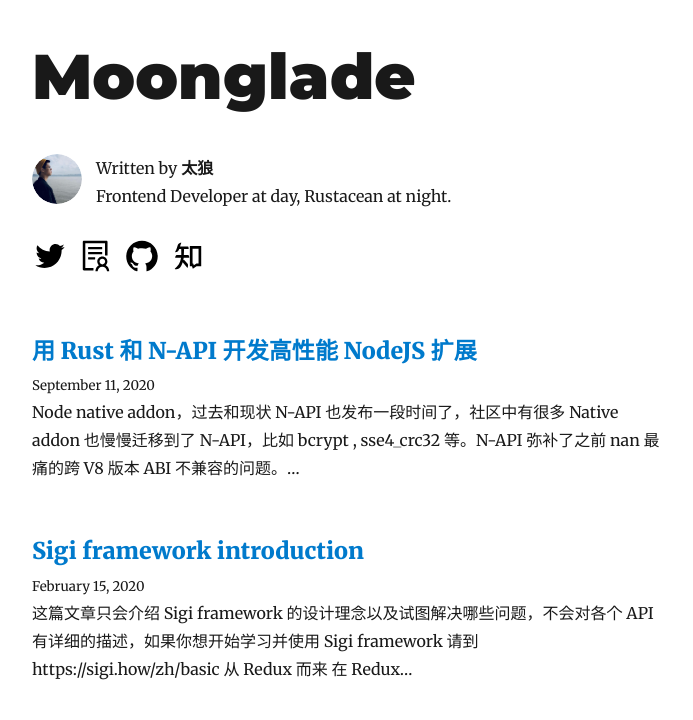
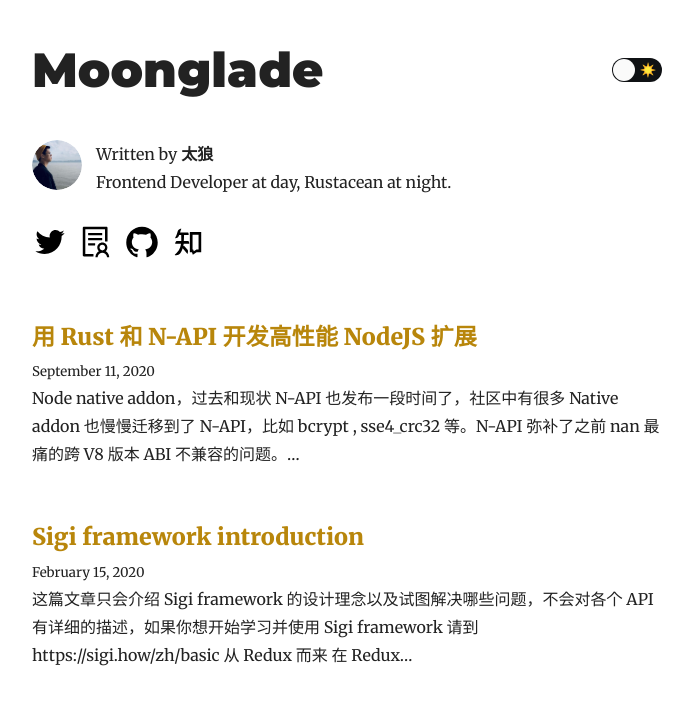
Before and after one commit to Brooooooklyn/blog, a Gatsby site: page / in a window 1280 px wide. Shown: the top 720 px of the page, without its empty margins (293-986 px from the left). Built offline with nearby package versions, Linux system fonts and the light colour scheme; Gatsby itself is replaced by a stand-in of ours; some packages are replaced by stand-ins of ours.

Commit message:
Dark mode

```diff
--- a/gatsby-config.js
+++ b/gatsby-config.js
@@ -87,6 +87,7 @@ module.exports = {
         },
       },
     },
+    `gatsby-plugin-dark-mode`,
     `gatsby-plugin-sitemap`,
     `gatsby-plugin-offline`,
   ],
--- a/package.json
+++ b/package.json
@@ -10,6 +10,7 @@
   "dependencies": {
     "gatsby": "^2.24.60",
     "gatsby-image": "^2.4.18",
+    "gatsby-plugin-dark-mode": "^1.1.2",
     "gatsby-plugin-feed": "^2.5.12",
     "gatsby-plugin-google-analytics": "^2.3.14",
     "gatsby-plugin-manifest": "^2.4.29",
--- a/src/components/layout.tsx
+++ b/src/components/layout.tsx
@@ -1,7 +1,13 @@
 import React from 'react'
 import { Link } from 'gatsby'
+// @ts-expect-error
+import { ThemeToggler } from 'gatsby-plugin-dark-mode'
 
 import { rhythm, scale } from '../utils/typography'
+// @ts-expect-error
+import Toggle from '../components/toggle'
+import sun from '../images/sun.png'
+import moon from '../images/moon.png'
 
 const Layout: React.FC<{ location: Location; title: string }> = ({
   location,
@@ -15,9 +21,12 @@ const Layout: React.FC<{ location: Location; title: string }> = ({
     header = (
       <h1
         style={{
-          ...scale(1.5),
+          ...scale(1.2),
           marginBottom: rhythm(1.5),
           marginTop: 0,
+          display: 'flex',
+          justifyContent: 'space-between',
+          alignItems: 'center',
         }}
       >
         <Link
@@ -29,6 +38,36 @@ const Layout: React.FC<{ location: Location; title: string }> = ({
         >
           {title}
         </Link>
+        <ThemeToggler>
+          {({ theme, toggleTheme }: any) => (
+            <Toggle
+              icons={{
+                checked: (
+                  <img
+                    src={moon}
+                    width="16"
+                    height="16"
+                    role="presentation"
+                    style={{ pointerEvents: 'none' }}
+                  />
+                ),
+                unchecked: (
+                  <img
+                    src={sun}
+                    width="16"
+                    height="16"
+                    role="presentation"
+                    style={{ pointerEvents: 'none' }}
+                  />
+                ),
+              }}
+              checked={theme === 'dark'}
+              onChange={(e: any) =>
+                toggleTheme(e.target.checked ? 'dark' : 'light')
+              }
+            />
+          )}
+        </ThemeToggler>
       </h1>
     )
   } else {
--- /dev/null
+++ b/src/components/toggle.css
@@ -0,0 +1,104 @@
+/*
+ * Copyright (c) 2015 instructure-react
+ * Forked from https://github.com/aaronshaf/react-toggle/
+**/
+
+.react-toggle {
+  touch-action: pan-x;
+
+  display: inline-block;
+  position: relative;
+  cursor: pointer;
+  background-color: transparent;
+  border: 0;
+  padding: 0;
+
+  -webkit-touch-callout: none;
+  user-select: none;
+
+  -webkit-tap-highlight-color: rgba(0, 0, 0, 0);
+  -webkit-tap-highlight-color: transparent;
+}
+
+.react-toggle-screenreader-only {
+  border: 0;
+  clip: rect(0 0 0 0);
+  height: 1px;
+  margin: -1px;
+  overflow: hidden;
+  padding: 0;
+  position: absolute;
+  width: 1px;
+}
+
+.react-toggle-track {
+  width: 50px;
+  height: 24px;
+  padding: 0;
+  border-radius: 30px;
+  background-color: hsl(222, 14%, 7%);
+  transition: all 0.2s ease;
+}
+
+.react-toggle-track-check {
+  position: absolute;
+  width: 17px;
+  height: 17px;
+  left: 5px;
+  top: 0px;
+  bottom: 0px;
+  margin-top: auto;
+  margin-bottom: auto;
+  line-height: 0;
+  opacity: 0;
+  transition: opacity 0.25s ease;
+}
+
+.react-toggle--checked .react-toggle-track-check {
+  opacity: 1;
+  transition: opacity 0.25s ease;
+}
+
+.react-toggle-track-x {
+  position: absolute;
+  width: 17px;
+  height: 17px;
+  right: 5px;
+  top: 0px;
+  bottom: 0px;
+  margin-top: auto;
+  margin-bottom: auto;
+  line-height: 0;
+  opacity: 1;
+  transition: opacity 0.25s ease;
+}
+
+.react-toggle--checked .react-toggle-track-x {
+  opacity: 0;
+}
+
+.react-toggle-thumb {
+  position: absolute;
+  top: 1px;
+  left: 1px;
+  width: 22px;
+  height: 22px;
+  border-radius: 50%;
+  background-color: #fafafa;
+  box-sizing: border-box;
+  transition: all 0.5s cubic-bezier(0.23, 1, 0.32, 1) 0ms;
+  transform: translateX(0);
+}
+
+.react-toggle--checked .react-toggle-thumb {
+  transform: translateX(26px);
+  border-color: #19ab27;
+}
+
+.react-toggle--focus .react-toggle-thumb {
+  box-shadow: 0px 0px 2px 3px rgb(255, 167, 196);
+}
+
+.react-toggle:active .react-toggle-thumb {
+  box-shadow: 0px 0px 5px 5px rgb(255, 167, 196);
+}
--- /dev/null
+++ b/src/components/toggle.jsx
@@ -0,0 +1,190 @@
+/* eslint-disable */
+/*
+ * Copyright (c) 2015 instructure-react
+ * Forked from https://github.com/aaronshaf/react-toggle/
+ * + applied https://github.com/aaronshaf/react-toggle/pull/90
+ **/
+
+import './toggle.css'
+
+import React, { PureComponent } from 'react'
+
+// Copyright 2015-present Drifty Co.
+// http://drifty.com/
+// from: https://github.com/driftyco/ionic/blob/master/src/util/dom.ts
+function pointerCoord(event) {
+  // get coordinates for either a mouse click
+  // or a touch depending on the given event
+  if (event) {
+    const changedTouches = event.changedTouches
+    if (changedTouches && changedTouches.length > 0) {
+      const touch = changedTouches[0]
+      return { x: touch.clientX, y: touch.clientY }
+    }
+    const pageX = event.pageX
+    if (pageX !== undefined) {
+      return { x: pageX, y: event.pageY }
+    }
+  }
+  return { x: 0, y: 0 }
+}
+
+export default class Toggle extends PureComponent {
+  static getDerivedStateFromProps(nextProps, prevState) {
+    if ('checked' in nextProps) {
+      return {
+        checked: !!nextProps.checked,
+        previouslyChecked: !!nextProps.checked,
+      }
+    }
+    return prevState
+  }
+
+  state = {
+    checked: !!(this.props.checked || this.props.defaultChecked),
+    hasFocus: false,
+    previouslyChecked: !!(this.props.checked || this.props.defaultChecked),
+  }
+
+  handleClick = (event) => {
+    const checkbox = this.input
+    this.state.previouslyChecked = checkbox.checked
+    if (event.target !== checkbox && !this.moved) {
+      event.preventDefault()
+      checkbox.focus()
+      checkbox.click()
+      return
+    }
+
+    this.setState({ checked: checkbox.checked })
+  }
+
+  handleTouchStart = (event) => {
+    this.startX = pointerCoord(event).x
+    this.touchStarted = true
+    this.hadFocusAtTouchStart = this.state.hasFocus
+    this.setState({ hasFocus: true })
+  }
+
+  handleTouchMove = (event) => {
+    if (!this.touchStarted) return
+    this.touchMoved = true
+
+    if (this.startX != null) {
+      let currentX = pointerCoord(event).x
+      if (this.state.checked && currentX + 15 < this.startX) {
+        this.setState({ checked: false })
+        this.startX = currentX
+      } else if (!this.state.checked && currentX - 15 > this.startX) {
+        this.setState({ checked: true })
+        this.startX = currentX
+      }
+    }
+  }
+
+  handleTouchEnd = (event) => {
+    if (!this.touchMoved) return
+    const checkbox = this.input
+    event.preventDefault()
+
+    if (this.startX != null) {
+      if (this.state.previouslyChecked !== this.state.checked) {
+        checkbox.click()
+      }
+
+      this.touchStarted = false
+      this.startX = null
+      this.touchMoved = false
+    }
+
+    if (!this.hadFocusAtTouchStart) {
+      this.setState({ hasFocus: false })
+    }
+  }
+
+  handleTouchCancel = () => {
+    if (this.startX != null) {
+      this.touchStarted = false
+      this.startX = null
+      this.touchMoved = false
+    }
+
+    if (!this.hadFocusAtTouchStart) {
+      this.setState({ hasFocus: false })
+    }
+  }
+
+  handleFocus = (event) => {
+    const { onFocus } = this.props
+
+    if (onFocus) {
+      onFocus(event)
+    }
+
+    this.hadFocusAtTouchStart = true
+    this.setState({ hasFocus: true })
+  }
+
+  handleBlur = (event) => {
+    const { onBlur } = this.props
+
+    if (onBlur) {
+      onBlur(event)
+    }
+
+    this.hadFocusAtTouchStart = false
+    this.setState({ hasFocus: false })
+  }
+
+  getIcon(type) {
+    const { icons } = this.props
+    if (!icons) {
+      return null
+    }
+    return icons[type] === undefined
+      ? Toggle.defaultProps.icons[type]
+      : icons[type]
+  }
+
+  render() {
+    const { className, icons: _icons, ...inputProps } = this.props
+    const classes =
+      'react-toggle' +
+      (this.state.checked ? ' react-toggle--checked' : '') +
+      (this.state.hasFocus ? ' react-toggle--focus' : '') +
+      (this.props.disabled ? ' react-toggle--disabled' : '') +
+      (className ? ' ' + className : '')
+    return (
+      <div
+        className={classes}
+        onClick={this.handleClick}
+        onTouchStart={this.handleTouchStart}
+        onTouchMove={this.handleTouchMove}
+        onTouchEnd={this.handleTouchEnd}
+        onTouchCancel={this.handleTouchCancel}
+      >
+        <div className="react-toggle-track">
+          <div className="react-toggle-track-check">
+            {this.getIcon('checked')}
+          </div>
+          <div className="react-toggle-track-x">
+            {this.getIcon('unchecked')}
+          </div>
+        </div>
+        <div className="react-toggle-thumb" />
+
+        <input
+          {...inputProps}
+          ref={(ref) => {
+            this.input = ref
+          }}
+          onFocus={this.handleFocus}
+          onBlur={this.handleBlur}
+          className="react-toggle-screenreader-only"
+          type="checkbox"
+          aria-label="Switch between Dark and Light mode"
+        />
+      </div>
+    )
+  }
+}
--- a/src/global.d.ts
+++ b/src/global.d.ts
@@ -1,3 +1,6 @@
 declare const __PATH_PREFIX__: string
 
+declare function __setPreferredTheme(theme: string): void
+
 declare module '*.svg'
+declare module '*.png'
--- /dev/null
+++ b/src/pages/global.css
@@ -0,0 +1,29 @@
+body {
+  --bg: white;
+  --textNormal: #222;
+  --textTitle: #222222;
+  --textLink: darkgoldenrod;
+  --hr: hsla(0, 0%, 0%, 0.2);
+
+  background-color: var(--bg);
+}
+
+body.dark {
+  -webkit-font-smoothing: antialiased;
+
+  --bg: #282c35;
+  --textNormal: rgba(255, 255, 255, 0.88);
+  --textTitle: wheat;
+  --textLink: yellow;
+  --hr: hsla(0, 0%, 100%, 0.2);
+}
+
+#gatsby-focus-wrapper {
+  background-color: var(--bg);
+  color: var(--textNormal);
+  transition: color 0.2s ease-out, background 0.2s ease-out;
+}
+
+#gatsby-focus-wrapper a {
+  color: var(--textLink);
+}
--- a/src/pages/index.tsx
+++ b/src/pages/index.tsx
@@ -5,6 +5,8 @@ import Bio from '../components/bio'
 import Layout from '../components/layout'
 import SEO from '../components/seo'
 import { rhythm } from '../utils/typography'
+
+import './global.css'
 
 const BlogIndex: React.FC<{ data: any; location: Location }> = ({
   data,
```
Also changed, not shown: src/images/moon.png (added), src/images/sun.png (added), 1 other file.
